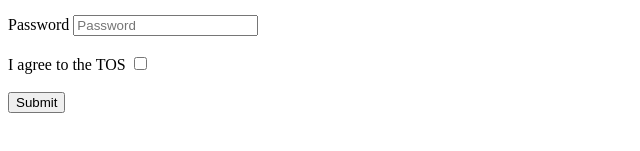
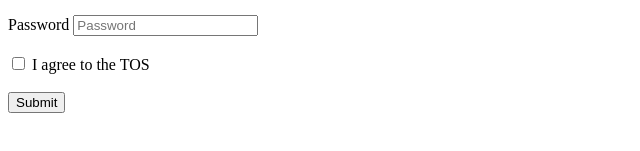
Before and after one commit to acciojob/signup-form-car-mayankk1337, a website: page main.html in a window 1280 px wide. Shown: the part 263-414 px from the top of the page, 0-640 px from the left. Drawn offline with Linux system fonts and the light colour scheme.

Commit message:
created a submission

```diff
--- a/main.html
+++ b/main.html
@@ -42,8 +42,9 @@
    <label for="password">Password</label>
    <input type="password" id="password" name="password" placeholder="Password" required><br><br>
 
-   <label for="checkbox">I agree to the TOS</label>
-   <input type="checkbox" id="tos" name="tos" required><br><br>
+   <input type="checkbox" id="tos" name="tos" required>
+   <label for="tos">I agree to the TOS</label><br><br>
+
 
    <button type="submit">Submit</button>
 
```
